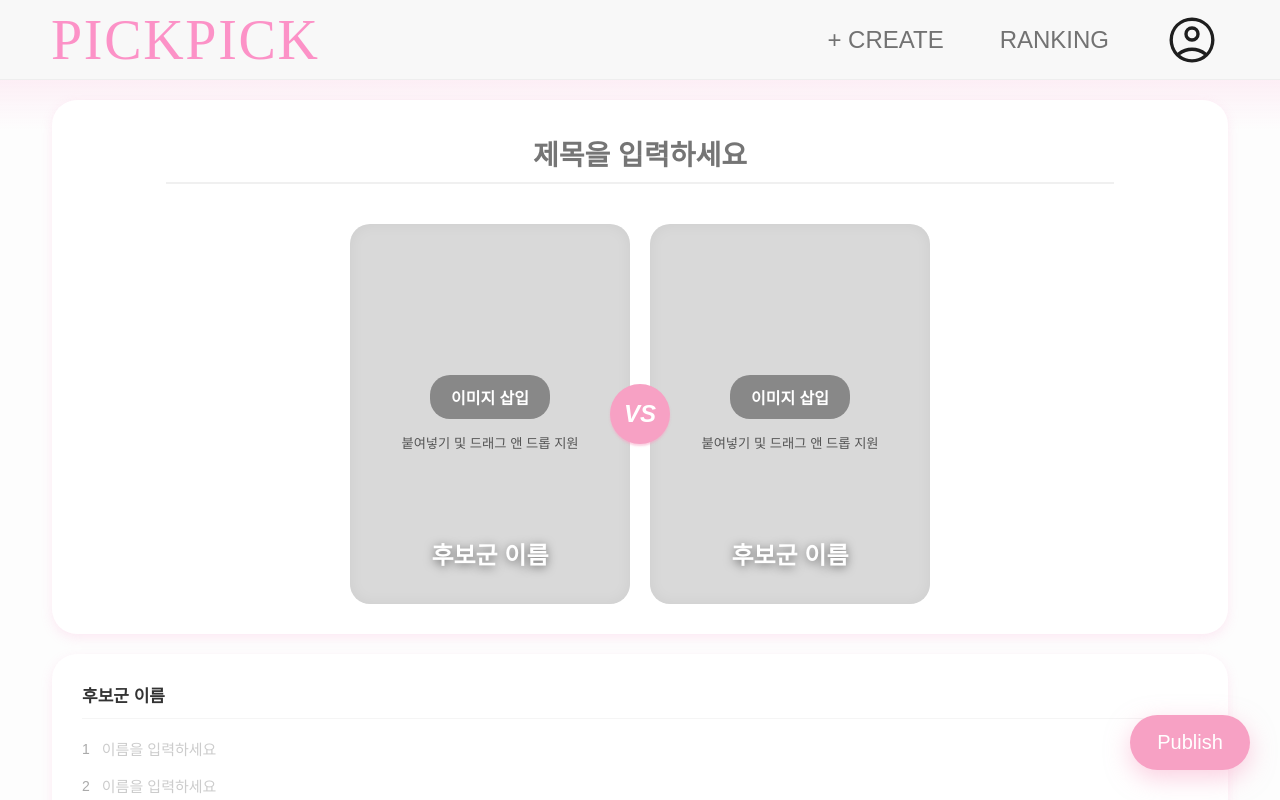
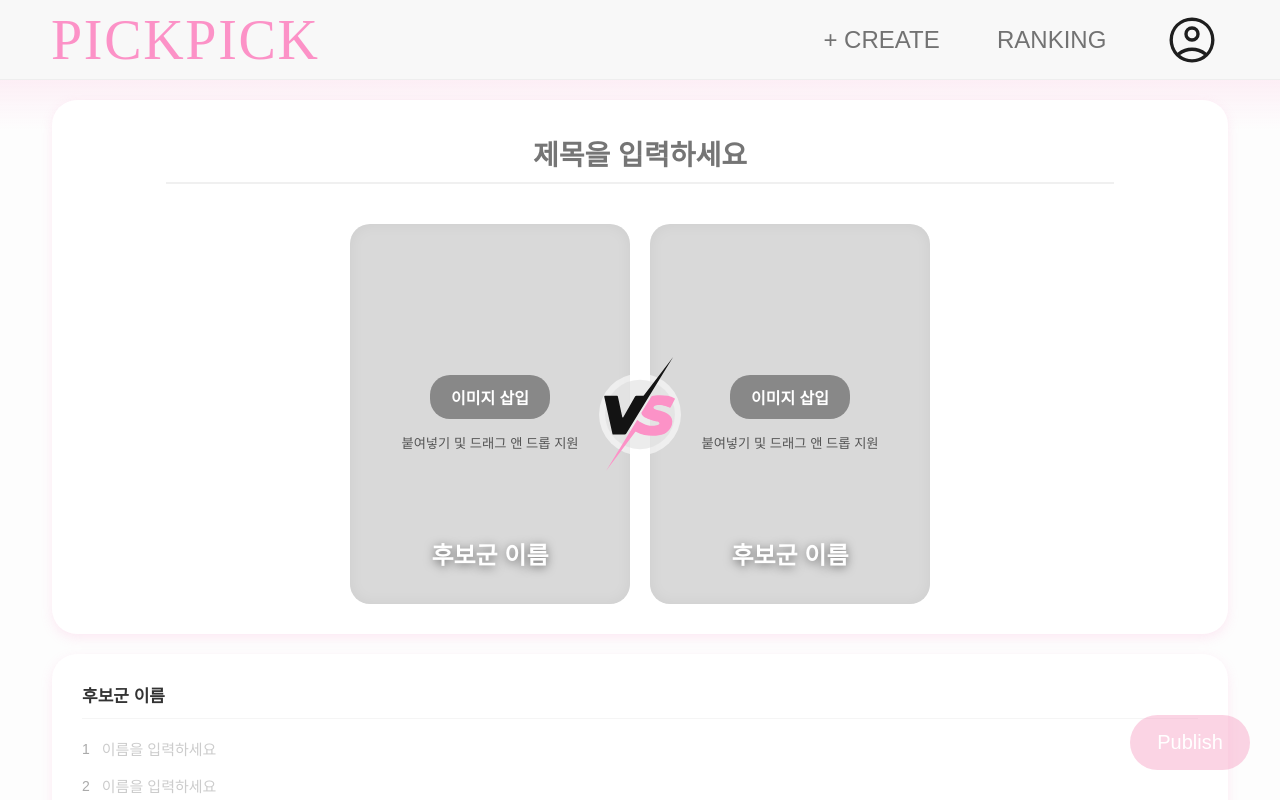
Before and after one commit to kdy20716-droid/pickpick-client, a React (Vite) app: page /create in a window 1280 px wide. Shown: the top 800 px of the page. Built offline with nearby package versions, Linux system fonts and the light colour scheme; no server answers; sample sign-in values are in the browser's storage; a web font is replaced by a local one.

Commit message:
create페이지 디테일 수정

```diff
--- a/src/components/Header.css
+++ b/src/components/Header.css
@@ -36,6 +36,23 @@
 
 .site-nav a:not(.account-link) {
   color: rgba(17, 17, 17, 0.58);
+  transition:
+    color 180ms ease,
+    font-weight 180ms ease;
+}
+
+.site-nav a:not(.account-link)::after {
+  content: attr(data-label);
+  display: block;
+  height: 0;
+  overflow: hidden;
+  font-weight: 700;
+  visibility: hidden;
+}
+
+.site-nav a:not(.account-link):hover {
+  color: #f7a1c4;
+  font-weight: 700;
 }
 
 .account-link {
--- a/src/components/Header.jsx
+++ b/src/components/Header.jsx
@@ -13,10 +13,10 @@ const Header = () => {
           PICKPICK
         </Link>
         <nav className="site-nav" aria-label="주요 메뉴">
-          <Link to="/create">+ CREATE</Link>
-          <Link to="/ranking">RANKING</Link>
+          <Link to="/create" data-label="+ CREATE">+ CREATE</Link>
+          <Link to="/ranking" data-label="RANKING">RANKING</Link>
           {!isLoggedIn ? (
-            <Link to="/login">LOG IN</Link>
+            <Link to="/login" data-label="LOG IN">LOG IN</Link>
           ) : (
             <Link to="/mypage" className="account-link" aria-label="계정">
               {user?.profile_image ? (
--- a/src/pages/Create.css
+++ b/src/pages/Create.css
@@ -261,23 +261,20 @@
 }
 
 .vs-badge {
-  background-color: #f7a1c4;
-  color: #fff;
-  width: 60px;
-  height: 60px;
-  border-radius: 50%;
+  width: 82px;
+  height: auto;
+  flex: 0 0 82px;
   display: flex;
   justify-content: center;
   align-items: center;
   z-index: 5;
-  box-shadow: 0 2px 2px rgba(247, 161, 196, 0.5);
-  margin: 0 -30px;
+  margin: 0 -41px;
+  pointer-events: none;
 }
 
-.vs-badge__text {
-  font-weight: 900;
-  font-style: italic;
-  font-size: 24px;
+.vs-badge img {
+  width: 100%;
+  height: auto;
 }
 
 /* Settings Section */
@@ -309,6 +306,14 @@
   font-size: 14px;
 }
 
+.list-item__num {
+  transition: color 180ms ease;
+}
+
+.list-item:focus-within .list-item__num {
+  color: #f7a1c4;
+}
+
 .tag-cloud {
   display: grid;
   grid-template-columns: repeat(2, minmax(0, 1fr));
@@ -324,8 +329,21 @@
   font-size: 14px;
   color: #888;
   cursor: pointer;
-  transition: all 0.2s ease;
+  transition:
+    transform 180ms ease,
+    box-shadow 180ms ease,
+    background-color 180ms ease,
+    border-color 180ms ease,
+    color 180ms ease;
   width: 100%;
+}
+
+.tag-button:not(.tag-button--active):hover {
+  transform: translateY(-2px);
+  border-color: #f7a1c4;
+  background-color: #fff;
+  color: #f7a1c4;
+  box-shadow: 0 16px 30px rgba(252, 146, 199, 0.22);
 }
 
 .tag-button--active {
@@ -359,6 +377,17 @@
 .fab-button:hover {
   transform: translateY(-5px) scale(1.05);
   background-color: #f589b4;
+}
+
+.fab-button:disabled {
+  opacity: 0.45;
+  cursor: not-allowed;
+  box-shadow: none;
+}
+
+.fab-button:disabled:hover {
+  transform: none;
+  background-color: #f7a1c4;
 }
 
 /* 반응형 레이아웃 (화면이 1000px 이하일 때 세로 배치) */
--- a/src/pages/Create.jsx
+++ b/src/pages/Create.jsx
@@ -3,6 +3,7 @@ import { useNavigate } from "react-router-dom";
 import { addVote } from "../api/posts";
 import { useAuth } from "../contexts/AuthContext";
 import { Pencil, Trash2, Maximize, Minus, Plus } from "lucide-react";
+import vsLogo from "../assets/vs-logo.svg";
 import "./Create.css";
 
 const Create = () => {
@@ -33,6 +34,9 @@ const Create = () => {
   const [showEdit1, setShowEdit1] = useState(false);
   const [showEdit2, setShowEdit2] = useState(false);
   const [isSubmitting, setIsSubmitting] = useState(false);
+  const hasCandidateNames =
+    candidate1.trim().length > 0 && candidate2.trim().length > 0;
+  const isPublishDisabled = isSubmitting || !hasCandidateNames;
 
   const fileInputRef1 = useRef(null);
   const fileInputRef2 = useRef(null);
@@ -110,7 +114,7 @@ const Create = () => {
   const handleSubmit = async () => {
     if (isSubmitting) return;
 
-    if (!title || !candidate1 || !candidate2) {
+    if (!title.trim() || !candidate1.trim() || !candidate2.trim()) {
       alert("필수 항목을 모두 입력해주세요.");
       return;
     }
@@ -249,7 +253,7 @@ const Create = () => {
             </div>
 
             <div className="vs-badge">
-              <span className="vs-badge__text">VS</span>
+              <img src={vsLogo} alt="VS" />
             </div>
 
             <div
@@ -395,11 +399,7 @@ const Create = () => {
           <button
             className="fab-button"
             onClick={handleSubmit}
-            disabled={isSubmitting}
-            style={{
-              opacity: isSubmitting ? 0.7 : 1,
-              cursor: isSubmitting ? "not-allowed" : "pointer",
-            }}
+            disabled={isPublishDisabled}
           >
             <span>Publish</span>
           </button>
```
